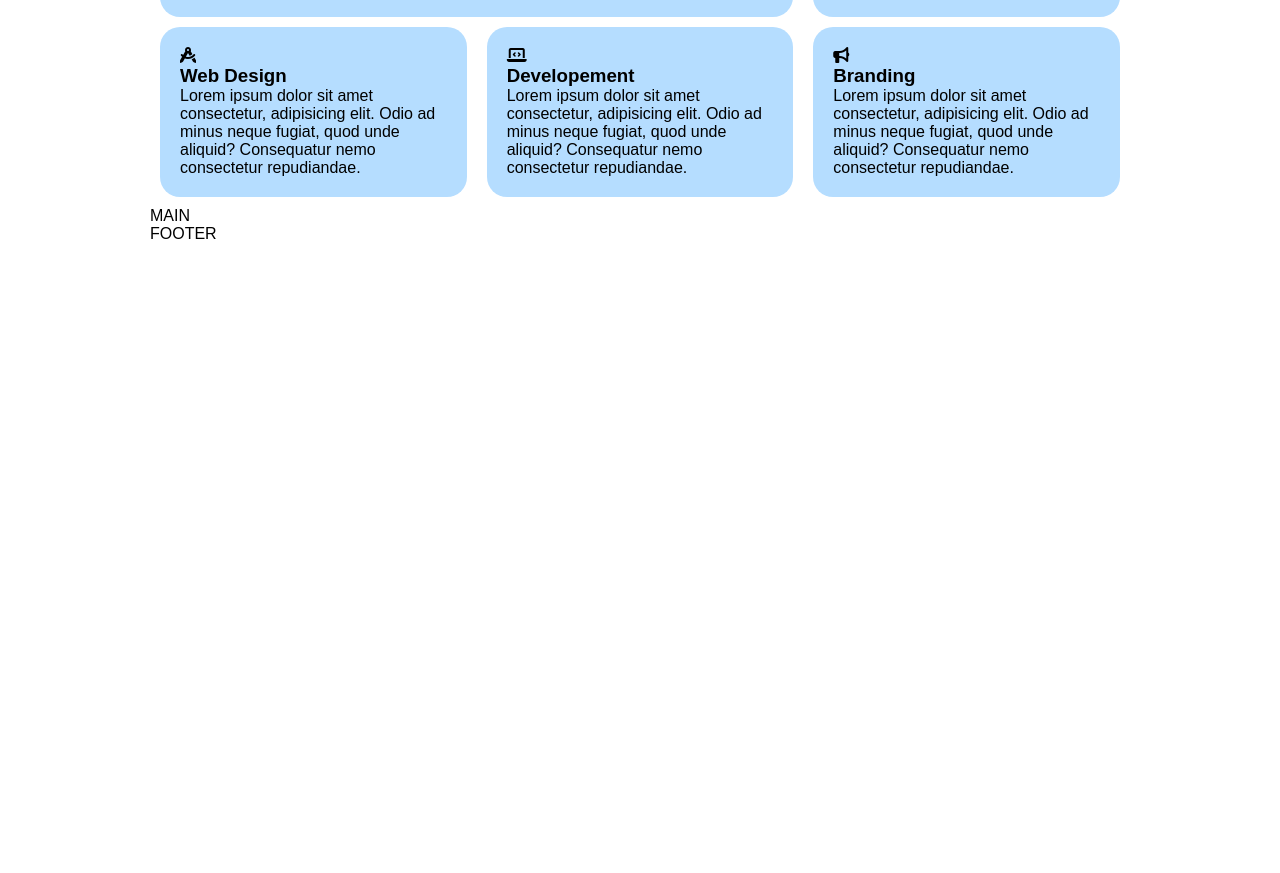
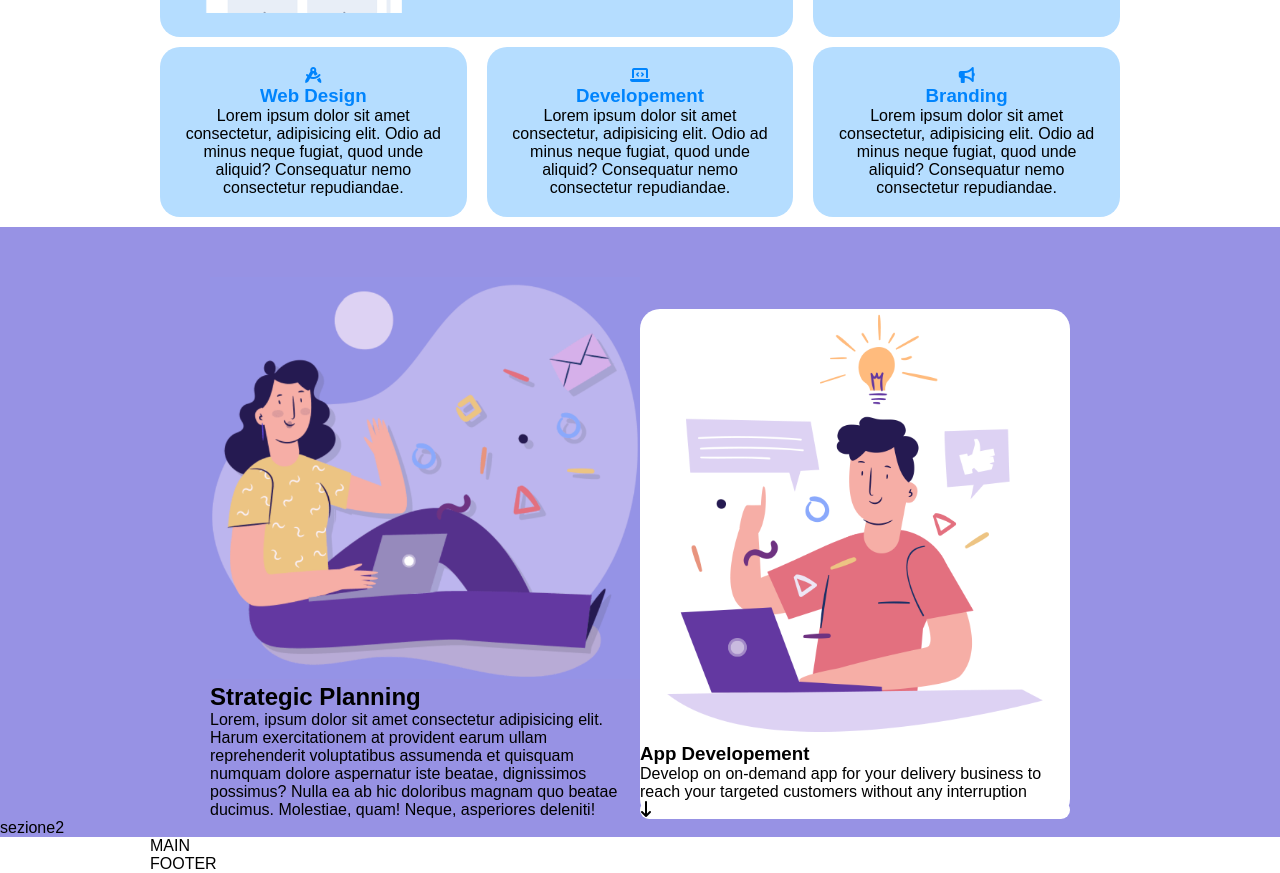
Before and after one commit to FrancescoFolgheraiter/htmlcss-responsive-layout, a plain HTML site: page index.html in a window 1280 px wide. Shown: the part 494-1367 px from the top of the page. Before the commit the page ends 800 px from the top, so only its background shows below. Drawn offline with Linux system fonts and the light colour scheme.

Commit message:
add structure second section

```diff
--- a/css/style.css
+++ b/css/style.css
@@ -43,11 +43,17 @@ html{
 .spaced{
     justify-content: space-between;
 }
+section{
+    padding-top:50px;
+}
 /*
 utility
 */
 .bg-light-blue{
     background-color: var(--third-color);
+}
+.bg-indigo{
+    background-color: var(--first-color);
 }
 
 /*
@@ -57,7 +63,6 @@ header{
     background-color: var(--second-color);
     color:white;
     padding:10px;
-    margin-bottom: 30px;
 }
 header .container .my-row ul li{
     display: inline-block;
@@ -71,11 +76,24 @@ header .container .my-row nav:last-child div:first-child{
 */
 /*first section*/
 main section:first-child .my-row .my-col{
+    text-align: center;
     border-radius: 20px;
     padding:20px 20px;
 }
-main section .my-row .my-col:first-child .cont-img{
+main section:first-child .my-row .my-col:first-child .cont-img{
     width:250px;
+}
+
+main section:first-child .my-row .my-col h3,
+main section:first-child .my-row .my-col i{
+    color:var(--second-color);
+}
+
+/*second section*/
+
+main section:nth-child(2) .planning-container div:last-child{
+    background-color: white;
+    border-radius: 20px;
 }
 
 /*
@@ -111,4 +129,13 @@ main section .my-row .my-col:first-child .cont-img{
     header .container .my-row nav:last-child div:last-child{
         display:none;
     }
+    .planning-container{
+        padding:0 60px;
+        display:flex;
+        align-items:flex-end;
+    }
+    .planning-container>*{
+        width:50%;
+    }
+
 }
--- a/index.html
+++ b/index.html
@@ -62,6 +62,7 @@
 
     <!--INIZIO MAIN-->
     <main>
+        <!--first section-->
         <section>
             <div class="container">
                 <div class="my-row">
@@ -116,6 +117,29 @@
                 </div>
             </div>
         </section>
+        <!--second section-->
+        <section class="bg-indigo">
+            <div class="container">
+                <div class="planning-container">
+                    <div>
+                        <div class="cont-img">
+                            <img src="./img/planning1.png" alt="">
+                        </div>
+                        <h2>Strategic Planning</h2>
+                        <p>Lorem, ipsum dolor sit amet consectetur adipisicing elit. Harum exercitationem at provident earum ullam reprehenderit voluptatibus assumenda et quisquam numquam dolore aspernatur iste beatae, dignissimos possimus? Nulla ea ab hic doloribus magnam quo beatae ducimus. Molestiae, quam! Neque, asperiores deleniti!</p>
+                    </div>
+                    <div>
+                        <div class="cont-img">
+                            <img src="./img/planning2.png" alt="">
+                        </div>
+                        <h3>App Developement</h3>
+                        <p>Develop on on-demand app for your delivery business to reach your targeted customers without any interruption</p>
+                        <div><i class="fa-solid fa-arrow-down-long"></i></div>
+                    </div>
+                </div>
+            </div>
+            sezione2
+        </section>
 
         <div class="container">
             MAIN
```
